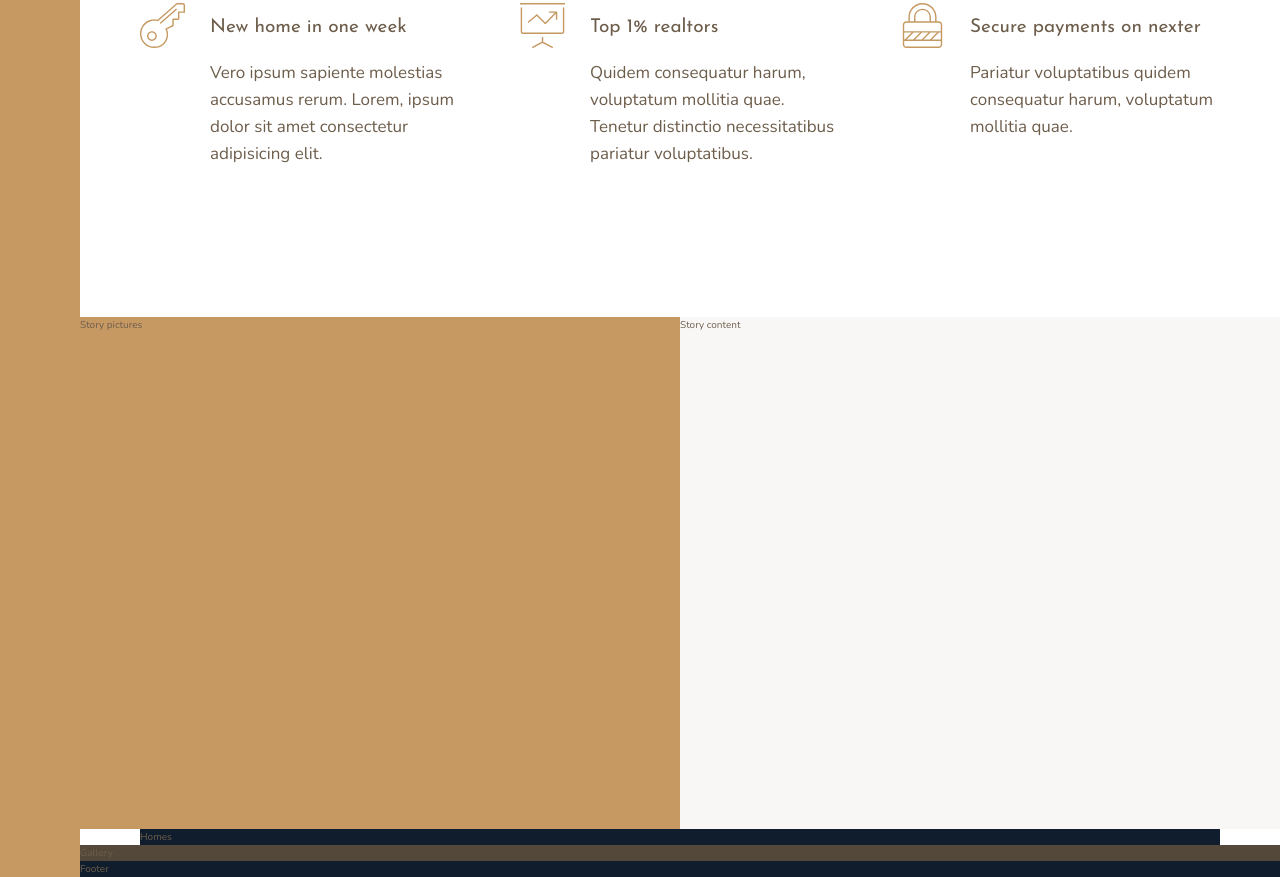
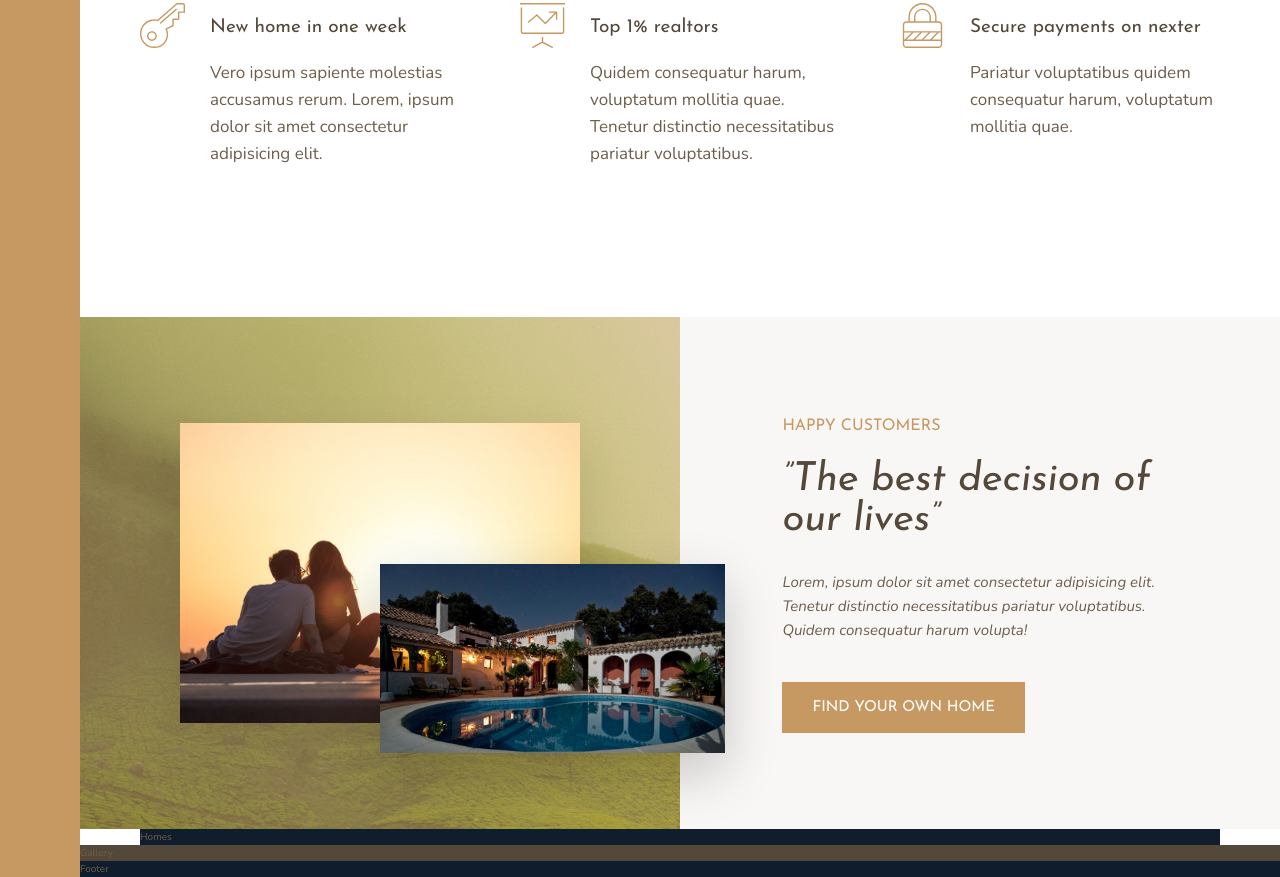
Before and after one commit to IvanNever/nexter, a website: page src/index.html in a window 1280 px wide. Shown: the part 991-1868 px from the top of the page. Drawn offline with nearby package versions, Linux system fonts and the light colour scheme.

Commit message:
building story section

```diff
--- a/src/index.html
+++ b/src/index.html
@@ -82,11 +82,17 @@
         </section>
 
         <div class="story__pictures">
-            Story pictures
+            <img src="img/story-1.jpeg" alt="story 1" class="story__img-1">
+            <img src="img/story-2.jpeg" alt="story 2" class="story__img-2">
         </div>
 
         <div class="story__content">
-            Story content
+            <h3 class="heading-3 heading-3_dark mb-sm">happy customers</h3>
+            <h2 class="heading-2 heading-2_dark mb-md">&rdquo;The best decision of our lives&rdquo;</h2>
+            <p class="story__text">
+                Lorem, ipsum dolor sit amet consectetur adipisicing elit. Tenetur distinctio necessitatibus pariatur voluptatibus. Quidem consequatur harum volupta!
+            </p>
+            <button class="btn">find your own home</button>
         </div>
 
         <section class="homes">
--- a/src/sass/_story.scss
+++ b/src/sass/_story.scss
@@ -2,10 +2,42 @@
     &__pictures {
         background-color: $color-primary;
         grid-column: full-start / col-end 4;
+        background-image: linear-gradient(rgba($color-primary, .5), rgba($color-primary, .5)), url(../img/back.jpg);
+
+        display: grid;
+        grid-template-rows: repeat(6, 1fr);
+        grid-template-columns: repeat(6, 1fr);
+        align-items: center;
+    }
+
+    &__img-1 {
+        width: 100%;
+        grid-area: 2 / 2 / 6 / 6;
+        box-shadow: 0 2rem 5rem rgba(#000, .1);
+    }
+
+    &__img-2 {
+        width: 115%;
+        grid-area: 4 / 4 / 6 / 7;
+        z-index: 20;
+        box-shadow: 0 2rem 5rem rgba(#000, .2);
     }
 
     &__content {
         background-color: $color-grey-light-1;
         grid-column: col-start 5 / full-end;
+
+        padding: 6rem 8vw;
+
+        display: grid;
+        align-content: center;
+        justify-items: start;
+
+    }
+
+    &__text {
+        font-size: 1.5rem;
+        font-style: italic;
+        margin-bottom: 4rem;
     }
 }
--- a/src/sass/_typography.scss
+++ b/src/sass/_typography.scss
@@ -9,10 +9,22 @@
 
 .heading-2 {
     @extend %heading;
+    font-size: 4rem;
+    font-style: italic;
+    line-height: 1;
+    &_lite {
+        color: $color-grey-light-1;
+    }
+    &_dark {
+        color: $color-grey-dark-1;
+    }
 }
 
 .heading-3 {
     @extend %heading;
+    font-size: 1.6rem;
+    color: $color-primary;
+    text-transform: uppercase;
 }
 
 .heading-4 {
@@ -22,7 +34,29 @@
     &_lite {
         color: $color-grey-light-1;
     }
-    &_lite {
+    &_dark {
         color: $color-grey-dark-1;
     }
 }
+
+.btn {
+    background-color: $color-primary;
+    color: #fff;
+    border: none;
+    border-radius: 0;
+    font-family: $font-display;
+    font-size: 1.5rem;
+    text-transform: uppercase;
+    padding: 1.8rem 3rem;
+    cursor: pointer;
+    transition: all .2s;
+
+    &:hover {
+        background-color: $color-primary-dark;
+    }
+}
+
+.mb-sm { margin-bottom: 2rem; }
+.mb-md { margin-bottom: 3rem; }
+.mb-lg { margin-bottom: 4rem; }
+.mb-hg { margin-bottom: 8rem; }
```
Also changed, not shown: src/css/style.min.css.
